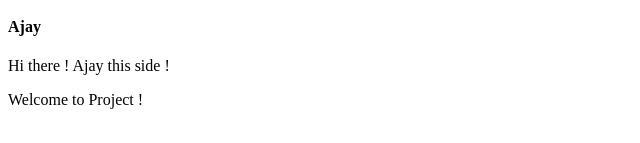
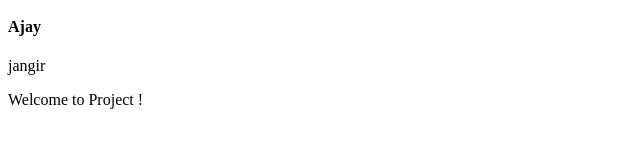
Before and after one commit to contactajay0044/git-testing, a plain HTML site: page index.html in a window 1280 px wide. Shown: the part 193-336 px from the top of the page, without its empty margins (0-640 px from the left). Drawn offline with Linux system fonts and the light colour scheme.

Commit message:
Update index.html

```diff
--- a/index.html
+++ b/index.html
@@ -11,7 +11,7 @@
     <h3> Hello ITC Members   </h3>
     <h3> Welcome all </h3>
     <h4> Ajay  </h4>
-    <p> Hi there ! Ajay this side !</p>
+    <p> jangir</p>
     <article> Welcome to Project !   </article>
 </body>
 </html>
```
